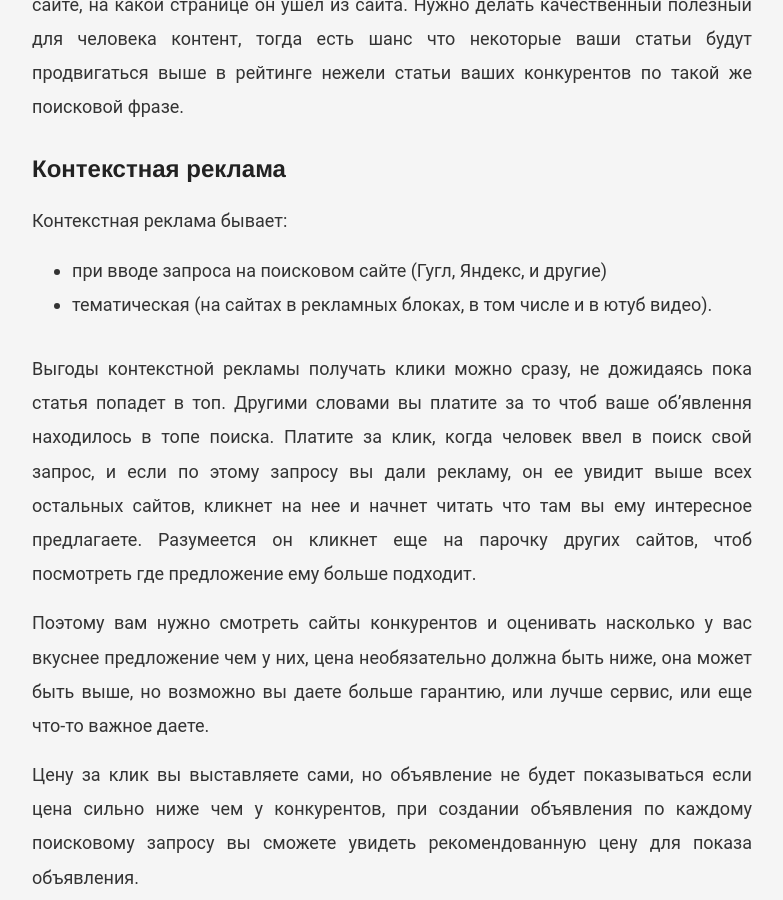
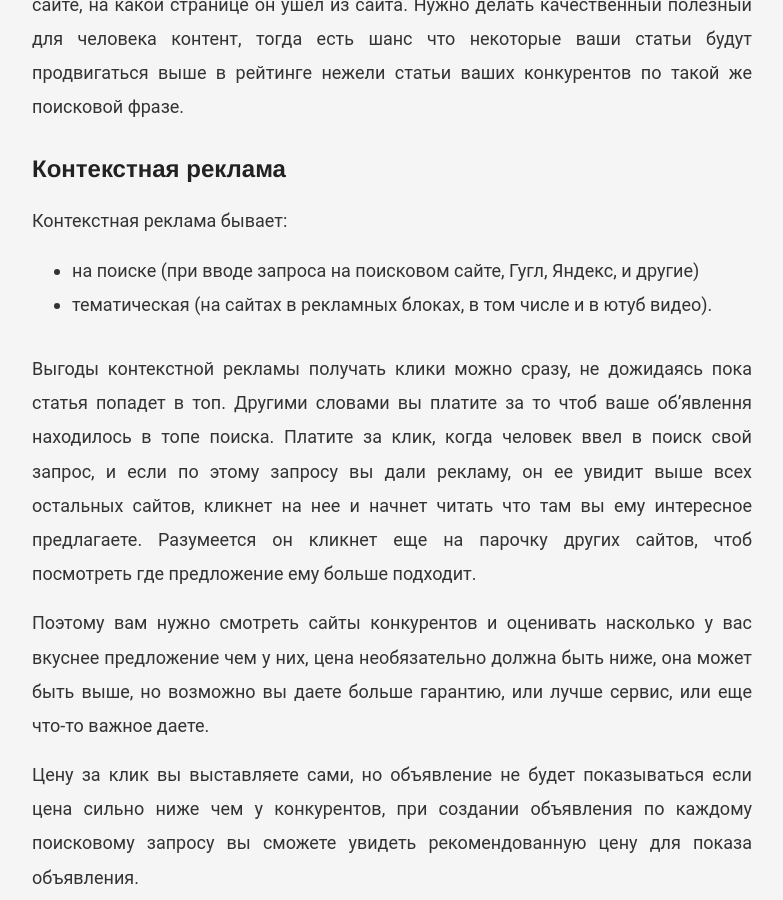
Before and after one commit to VadymVolos/vadymvolos.github.io, a Jekyll site: the page built from _posts/2016-12-07-chto-vygodnee-prodvizhenie-sayta-ili-kontekst-reklama.md, in a window 1280 px wide and 900 px high, scrolled down 1164 px. Shown: the whole window, without its empty margins (248-1031 px from the left). Built offline with Jekyll 4.4.1, drawn with Linux system fonts in a browser that asks for light colours; comment, search, counter and statistics services are not loaded.

Commit message:
Update 2016-12-07-chto-vygodnee-prodvizhenie-sayta-ili-kontekst-reklama.md

```diff
--- a/_posts/2016-12-07-chto-vygodnee-prodvizhenie-sayta-ili-kontekst-reklama.md
+++ b/_posts/2016-12-07-chto-vygodnee-prodvizhenie-sayta-ili-kontekst-reklama.md
@@ -23,7 +23,7 @@
 
 Контекстная реклама бывает:
 <ul>
-<li>при вводе запроса на поисковом сайте (Гугл, Яндекс, и другие)</li>
+<li>на поиске (при вводе запроса на поисковом сайте, Гугл, Яндекс, и другие)</li>
 <li>тематическая (на сайтах в рекламных блоках, в том числе и в ютуб видео).</li>
 </ul>
 
```
